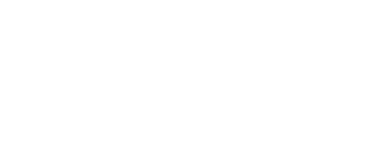
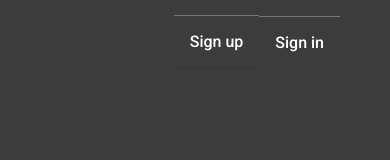
Before and after one commit to sogiria/lastgame, a plain HTML site: page index.html in a window 390 px wide. Drawn offline with Linux system fonts and the light colour scheme.

Commit message:
.nav class - done 1

```diff
--- a/index.html
+++ b/index.html
@@ -4,10 +4,20 @@
     <meta charset="UTF-8">
     <meta name="viewport" content="width=device-width, initial-scale=1.0">
     <link rel="stylesheet" href="style.css">
+    <link href="https://fonts.googleapis.com/css2?family=Roboto:wght@500&display=swap" rel="stylesheet">
     <title>Project Holy</title>
 </head>
 <body>
-    <div class="nav"></div>
+<!-- Khanh -->
+    <div class="nav">
+        <ul>
+                <li><a href="#">Sign up</a></li>
+                <li><a href="#">Sign in</a></li>
+            </ul>
+
+
+    </div>
+<!-- Khanh  -->
     <div class="panel"></div>
 </body>
 </html>
--- a/style.css
+++ b/style.css
@@ -1,5 +1,65 @@
+body {
+    background-color: rgba(20, 20, 20, 0.829);
+}
+
 *{
     margin: 0;
     padding: 0;
     -webkit-user-drag: none;
 }
+
+
+.nav{
+    margin-top: 15px;
+     /* background-color: red; */
+}
+
+.nav ul {
+    display: flex;
+    flex-flow: row wrap;
+    justify-content: flex-end;
+    align-items: center;
+    list-style: none;
+    margin: 0;
+    margin-right: 50px;
+    /* background-color: blueviolet; */
+
+}
+.nav ul li a {
+    text-decoration: none;
+    display: block;
+    padding: 1em;
+    color: white;
+    font-family: 'Roboto',sans-serif;
+}
+
+
+.nav ul li a:hover {
+    background: #1565c0;
+    font-weight: 700;
+}
+
+
+@media all and (max-width: 800px) {
+    .nav {
+        justify-content: space-around;
+    }
+}
+
+@media all and (max-width: 600px) {
+    .nav {
+        flex-flow: column wrap;
+        padding: 0;
+    }
+
+    .nav a {
+        text-align: center;
+        padding: 10px;
+        border-top: 1px solid rgba(255, 255, 255, 0.3);
+        border-bottom: 1px solid rgba(0, 0, 0, 0.1);
+    }
+
+    .nav li:last-of-type a {
+        border-bottom: none;
+    }
+}
```
